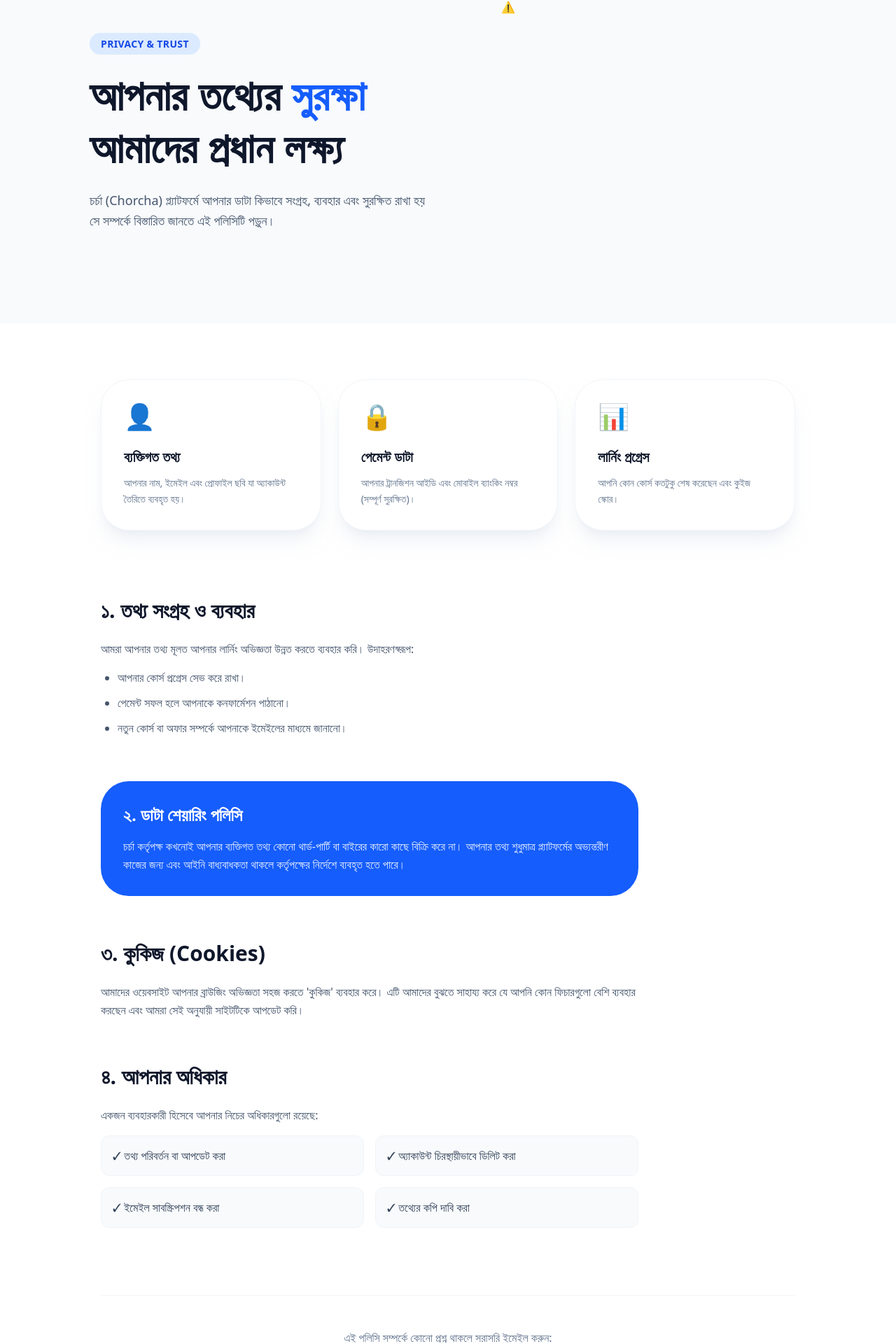
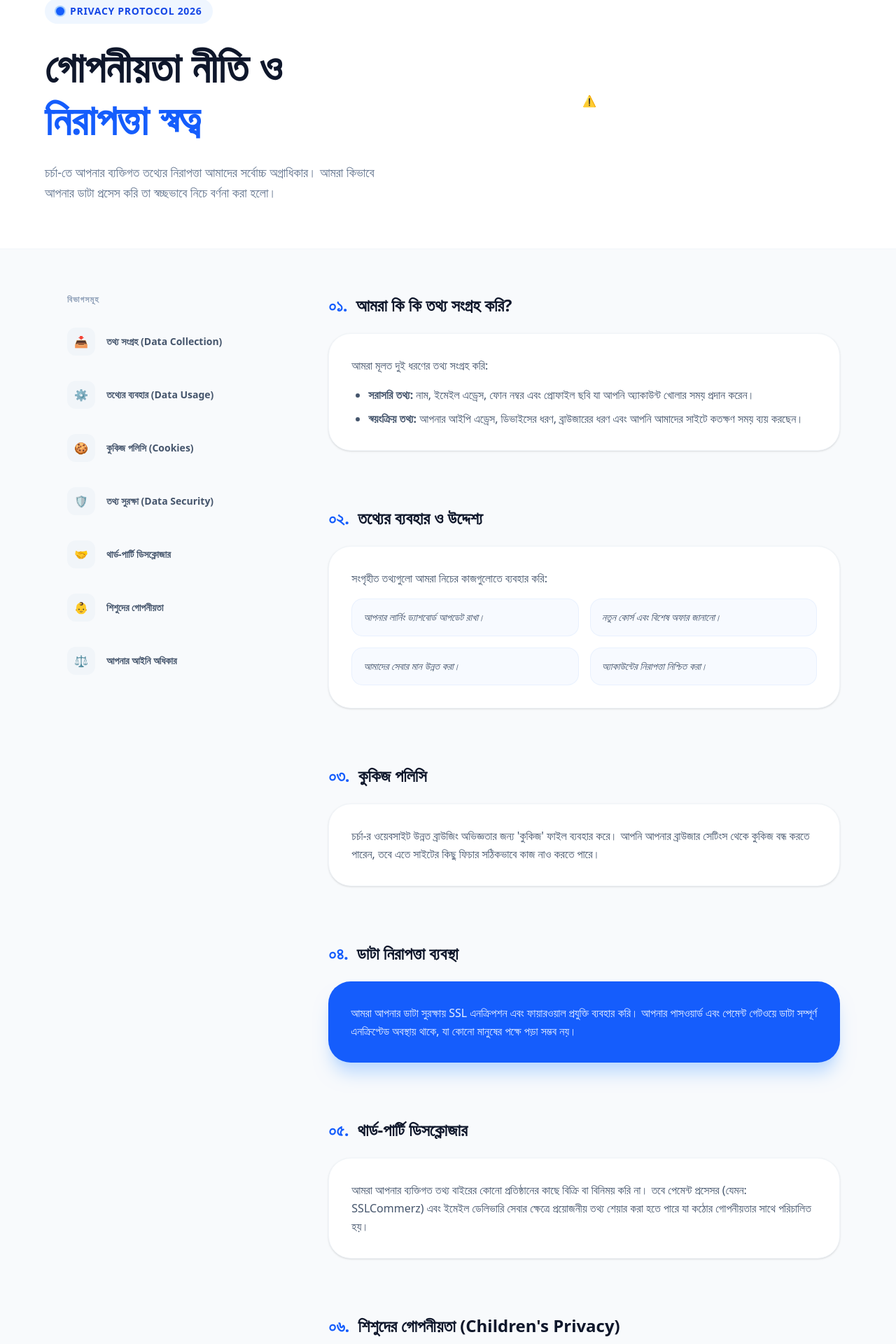
Before and after one commit to kousar-21/chorcha, a React (Vite) app: page /privacy in a window 1280 px wide. Shown: the part 195-2115 px from the top of the page at 70% size. Built offline with nearby package versions, Linux system fonts and the light colour scheme; no server answers.

Commit message:
updated privacy policy page

```diff
--- a/src/Pages/PrivacyPolicy.jsx
+++ b/src/Pages/PrivacyPolicy.jsx
@@ -2,45 +2,37 @@ import React from 'react';
 import { Player } from '@lottiefiles/react-lottie-player';
 
 const PrivacyPolicy = () => {
-  const dataUsage = [
-    {
-      title: "ব্যক্তিগত তথ্য",
-      desc: "আপনার নাম, ইমেইল এবং প্রোফাইল ছবি যা অ্যাকাউন্ট তৈরিতে ব্যবহৃত হয়।",
-      icon: "👤",
-      color: "blue"
-    },
-    {
-      title: "পেমেন্ট ডাটা",
-      desc: "আপনার ট্রানজিশন আইডি এবং মোবাইল ব্যাংকিং নম্বর (সম্পূর্ণ সুরক্ষিত)।",
-      icon: "🔒",
-      color: "green"
-    },
-    {
-      title: "লার্নিং প্রগ্রেস",
-      desc: "আপনি কোন কোর্স কতটুকু শেষ করেছেন এবং কুইজ স্কোর।",
-      icon: "📊",
-      color: "purple"
-    }
+  const sections = [
+    { id: 1, title: "তথ্য সংগ্রহ (Data Collection)", icon: "📥" },
+    { id: 2, title: "তথ্যের ব্যবহার (Data Usage)", icon: "⚙️" },
+    { id: 3, title: "কুকিজ পলিসি (Cookies)", icon: "🍪" },
+    { id: 4, title: "তথ্য সুরক্ষা (Data Security)", icon: "🛡️" },
+    { id: 5, title: "থার্ড-পার্টি ডিসক্লোজার", icon: "🤝" },
+    { id: 6, title: "শিশুদের গোপনীয়তা", icon: "👶" },
+    { id: 7, title: "আপনার আইনি অধিকার", icon: "⚖️" }
   ];
 
   return (
-    <div className="min-h-screen bg-white">
-      {/* Hero Header */}
-      <section className="bg-slate-50 pt-32 pb-20 px-4">
-        <div className="max-w-5xl mx-auto flex flex-col md:flex-row items-center gap-12">
-          <div className="md:w-1/2">
-            <span className="bg-blue-100 text-blue-700 px-4 py-1.5 rounded-full text-sm font-bold tracking-wide uppercase">
-              Privacy & Trust
+    <div className="min-h-screen bg-[#F8FAFC]">
+      {/* Hero Section */}
+      <header className="bg-white border-b border-slate-100 pt-32 pb-16 px-4">
+        <div className="max-w-6xl mx-auto flex flex-col md:flex-row items-center justify-between">
+          <div className="md:w-1/2 text-center md:text-left">
+            <div className="inline-flex items-center space-x-2 bg-blue-50 text-blue-700 px-4 py-2 rounded-full mb-6">
+              <span className="relative flex h-3 w-3">
+                <span className="animate-ping absolute inline-flex h-full w-full rounded-full bg-blue-400 opacity-75"></span>
+                <span className="relative inline-flex rounded-full h-3 w-3 bg-blue-600"></span>
               </span>
-            <h1 className="text-4xl md:text-6xl font-extrabold text-slate-900 mt-6 mb-6 leading-tight">
-              আপনার তথ্যের <span className="text-blue-600">সুরক্ষা</span> আমাদের প্রধান লক্ষ্য
+              <span className="text-sm font-bold uppercase tracking-wider">Privacy Protocol 2026</span>
+            </div>
+            <h1 className="text-4xl md:text-6xl font-black text-slate-900 mb-6 leading-tight">
+              গোপনীয়তা নীতি ও <br/><span className="text-blue-600">নিরাপত্তা স্বত্ব</span>
             </h1>
-            <p className="text-slate-600 text-lg leading-relaxed">
-              চর্চা (Chorcha) প্ল্যাটফর্মে আপনার ডাটা কিভাবে সংগ্রহ, ব্যবহার এবং সুরক্ষিত রাখা হয় সে সম্পর্কে বিস্তারিত জানতে এই পলিসিটি পড়ুন।
+            <p className="text-slate-500 text-lg max-w-lg leading-relaxed">
+              চর্চা-তে আপনার ব্যক্তিগত তথ্যের নিরাপত্তা আমাদের সর্বোচ্চ অগ্রাধিকার। আমরা কিভাবে আপনার ডাটা প্রসেস করি তা স্বচ্ছভাবে নিচে বর্ণনা করা হলো।
             </p>
           </div>
-          <div className="md:w-1/2 flex justify-center">
-            <div className="w-72 h-72 md:w-96 md:h-96">
+          <div className="md:w-1/2 max-w-sm">
             <Player
               autoplay
               loop
@@ -49,76 +41,129 @@ const PrivacyPolicy = () => {
             />
           </div>
         </div>
+      </header>
+
+      <main className="max-w-6xl mx-auto py-16 px-4 grid grid-cols-1 lg:grid-cols-12 gap-12">
+
+        {/* Navigation Sidebar */}
+        <nav className="lg:col-span-4 hidden lg:block">
+          <div className="sticky top-32 space-y-1">
+            <h3 className="text-slate-400 font-bold text-xs uppercase mb-4 px-4 tracking-widest">বিভাগসমূহ</h3>
+            {sections.map((s) => (
+              <a
+                key={s.id}
+                href={`#section-${s.id}`}
+                className="flex items-center p-4 rounded-2xl text-slate-600 hover:bg-white hover:text-blue-600 hover:shadow-sm transition-all group"
+              >
+                <span className="w-10 h-10 flex items-center justify-center bg-slate-100 rounded-xl mr-4 group-hover:bg-blue-50 transition-colors">{s.icon}</span>
+                <span className="font-bold text-sm">{s.title}</span>
+              </a>
+            ))}
+          </div>
+        </nav>
+
+        {/* Policy Content */}
+        <div className="lg:col-span-8 space-y-20">
+
+          {/* Section 1 */}
+          <section id="section-1" className="scroll-mt-32">
+            <h2 className="text-2xl font-bold text-slate-900 mb-6 flex items-center">
+              <span className="text-blue-600 mr-3">০১.</span> আমরা কি কি তথ্য সংগ্রহ করি?
+            </h2>
+            <div className="bg-white p-8 rounded-[2rem] border border-slate-100 shadow-sm text-slate-600 leading-relaxed space-y-4">
+              <p>আমরা মূলত দুই ধরণের তথ্য সংগ্রহ করি:</p>
+              <ul className="list-disc ml-6 space-y-2">
+                <li><strong>সরাসরি তথ্য:</strong> নাম, ইমেইল এড্রেস, ফোন নম্বর এবং প্রোফাইল ছবি যা আপনি অ্যাকাউন্ট খোলার সময় প্রদান করেন।</li>
+                <li><strong>স্বয়ংক্রিয় তথ্য:</strong> আপনার আইপি এড্রেস, ডিভাইসের ধরণ, ব্রাউজারের ধরণ এবং আপনি আমাদের সাইটে কতক্ষণ সময় ব্যয় করছেন।</li>
+              </ul>
             </div>
           </section>
 
-      {/* Main Content */}
-      <main className="max-w-5xl mx-auto py-20 px-4">
-
-        {/* Data Cards Section */}
-        <div className="grid grid-cols-1 md:grid-cols-3 gap-6 mb-24">
-          {dataUsage.map((item, index) => (
-            <div key={index} className="p-8 rounded-[2.5rem] bg-white border border-slate-100 shadow-xl shadow-slate-200/50 hover:-translate-y-2 transition-transform duration-300">
-              <div className="text-4xl mb-6">{item.icon}</div>
-              <h3 className="text-xl font-bold text-slate-900 mb-3">{item.title}</h3>
-              <p className="text-slate-500 text-sm leading-relaxed">{item.desc}</p>
+          {/* Section 2 */}
+          <section id="section-2" className="scroll-mt-32">
+            <h2 className="text-2xl font-bold text-slate-900 mb-6 flex items-center">
+              <span className="text-blue-600 mr-3">০২.</span> তথ্যের ব্যবহার ও উদ্দেশ্য
+            </h2>
+            <div className="bg-white p-8 rounded-[2rem] border border-slate-100 shadow-sm text-slate-600 leading-relaxed space-y-4">
+              <p>সংগৃহীত তথ্যগুলো আমরা নিচের কাজগুলোতে ব্যবহার করি:</p>
+              <div className="grid grid-cols-1 md:grid-cols-2 gap-4 mt-4">
+                <div className="p-4 bg-blue-50/50 rounded-2xl border border-blue-100/50 italic text-sm">আপনার লার্নিং ড্যাশবোর্ড আপডেট রাখা।</div>
+                <div className="p-4 bg-blue-50/50 rounded-2xl border border-blue-100/50 italic text-sm">নতুন কোর্স এবং বিশেষ অফার জানানো।</div>
+                <div className="p-4 bg-blue-50/50 rounded-2xl border border-blue-100/50 italic text-sm">আমাদের সেবার মান উন্নত করা।</div>
+                <div className="p-4 bg-blue-50/50 rounded-2xl border border-blue-100/50 italic text-sm">অ্যাকাউন্টের নিরাপত্তা নিশ্চিত করা।</div>
               </div>
-          ))}
             </div>
-
-        {/* Detailed Sections */}
-        <div className="space-y-16 max-w-3xl">
-          <section>
-            <h2 className="text-3xl font-bold text-slate-900 mb-6">১. তথ্য সংগ্রহ ও ব্যবহার</h2>
-            <p className="text-slate-600 leading-relaxed mb-4">
-              আমরা আপনার তথ্য মূলত আপনার লার্নিং অভিজ্ঞতা উন্নত করতে ব্যবহার করি। উদাহরণস্বরূপ:
-            </p>
-            <ul className="list-disc ml-6 space-y-3 text-slate-600">
-              <li>আপনার কোর্স প্রগ্রেস সেভ করে রাখা।</li>
-              <li>পেমেন্ট সফল হলে আপনাকে কনফার্মেশন পাঠানো।</li>
-              <li>নতুন কোর্স বা অফার সম্পর্কে আপনাকে ইমেইলের মাধ্যমে জানানো।</li>
-            </ul>
           </section>
 
-          <section className="p-8 bg-blue-600 rounded-[2.5rem] text-white">
-            <h2 className="text-2xl font-bold mb-4">২. ডাটা শেয়ারিং পলিসি</h2>
-            <p className="opacity-90 leading-relaxed">
-              চর্চা কর্তৃপক্ষ কখনোই আপনার ব্যক্তিগত তথ্য কোনো থার্ড-পার্টি বা বাইরের কারো কাছে বিক্রি করে না। আপনার তথ্য শুধুমাত্র প্ল্যাটফর্মের অভ্যন্তরীণ কাজের জন্য এবং আইনি বাধ্যবাধকতা থাকলে কর্তৃপক্ষের নির্দেশে ব্যবহৃত হতে পারে।
-            </p>
+          {/* Section 3 */}
+          <section id="section-3" className="scroll-mt-32">
+            <h2 className="text-2xl font-bold text-slate-900 mb-6 flex items-center">
+              <span className="text-blue-600 mr-3">০৩.</span> কুকিজ পলিসি
+            </h2>
+            <div className="bg-white p-8 rounded-[2rem] border border-slate-100 shadow-sm text-slate-600 leading-relaxed">
+              <p>চর্চা-র ওয়েবসাইট উন্নত ব্রাউজিং অভিজ্ঞতার জন্য 'কুকিজ' ফাইল ব্যবহার করে। আপনি আপনার ব্রাউজার সেটিংস থেকে কুকিজ বন্ধ করতে পারেন, তবে এতে সাইটের কিছু ফিচার সঠিকভাবে কাজ নাও করতে পারে।</p>
+            </div>
           </section>
 
-          <section>
-            <h2 className="text-3xl font-bold text-slate-900 mb-6">৩. কুকিজ (Cookies)</h2>
-            <p className="text-slate-600 leading-relaxed">
-              আমাদের ওয়েবসাইট আপনার ব্রাউজিং অভিজ্ঞতা সহজ করতে 'কুকিজ' ব্যবহার করে। এটি আমাদের বুঝতে সাহায্য করে যে আপনি কোন ফিচারগুলো বেশি ব্যবহার করছেন এবং আমরা সেই অনুযায়ী সাইটটিকে আপডেট করি।
+          {/* Section 4 */}
+          <section id="section-4" className="scroll-mt-32">
+            <h2 className="text-2xl font-bold text-slate-900 mb-6 flex items-center">
+              <span className="text-blue-600 mr-3">০৪.</span> ডাটা নিরাপত্তা ব্যবস্থা
+            </h2>
+            <div className="bg-blue-600 p-8 rounded-[2rem] text-white shadow-xl shadow-blue-200">
+              <p className="leading-relaxed opacity-90">
+                আমরা আপনার ডাটা সুরক্ষায় SSL এনক্রিপশন এবং ফায়ারওয়াল প্রযুক্তি ব্যবহার করি। আপনার পাসওয়ার্ড এবং পেমেন্ট গেটওয়ে ডাটা সম্পূর্ণ এনক্রিপ্টেড অবস্থায় থাকে, যা কোনো মানুষের পক্ষে পড়া সম্ভব নয়।
               </p>
+            </div>
           </section>
 
-          <section>
-            <h2 className="text-3xl font-bold text-slate-900 mb-6">৪. আপনার অধিকার</h2>
-            <p className="text-slate-600 leading-relaxed mb-4">
-              একজন ব্যবহারকারী হিসেবে আপনার নিচের অধিকারগুলো রয়েছে:
-            </p>
-            <div className="grid grid-cols-1 sm:grid-cols-2 gap-4">
-              <div className="p-4 bg-slate-50 rounded-xl font-medium text-slate-700 border border-slate-100">✓ তথ্য পরিবর্তন বা আপডেট করা</div>
-              <div className="p-4 bg-slate-50 rounded-xl font-medium text-slate-700 border border-slate-100">✓ অ্যাকাউন্ট চিরস্থায়ীভাবে ডিলিট করা</div>
-              <div className="p-4 bg-slate-50 rounded-xl font-medium text-slate-700 border border-slate-100">✓ ইমেইল সাবস্ক্রিপশন বন্ধ করা</div>
-              <div className="p-4 bg-slate-50 rounded-xl font-medium text-slate-700 border border-slate-100">✓ তথ্যের কপি দাবি করা</div>
+          {/* Section 5 */}
+          <section id="section-5" className="scroll-mt-32">
+            <h2 className="text-2xl font-bold text-slate-900 mb-6 flex items-center">
+              <span className="text-blue-600 mr-3">০৫.</span> থার্ড-পার্টি ডিসক্লোজার
+            </h2>
+            <div className="bg-white p-8 rounded-[2rem] border border-slate-100 shadow-sm text-slate-600 leading-relaxed">
+              <p>আমরা আপনার ব্যক্তিগত তথ্য বাইরের কোনো প্রতিষ্ঠানের কাছে বিক্রি বা বিনিময় করি না। তবে পেমেন্ট প্রসেসর (যেমন: SSLCommerz) এবং ইমেইল ডেলিভারি সেবার ক্ষেত্রে প্রয়োজনীয় তথ্য শেয়ার করা হতে পারে যা কঠোর গোপনীয়তার সাথে পরিচালিত হয়।</p>
             </div>
           </section>
+
+          {/* Section 6 */}
+          <section id="section-6" className="scroll-mt-32">
+            <h2 className="text-2xl font-bold text-slate-900 mb-6 flex items-center">
+              <span className="text-blue-600 mr-3">০৬.</span> শিশুদের গোপনীয়তা (Children's Privacy)
+            </h2>
+            <div className="bg-white p-8 rounded-[2rem] border border-slate-100 shadow-sm text-slate-600 leading-relaxed">
+              <p>আমাদের প্ল্যাটফর্ম মূলত ১৩ বছরের উর্ধ্বে শিক্ষার্থীদের জন্য। আমরা জেনেশুনে ১৩ বছরের নিচের শিশুদের কোনো তথ্য সংগ্রহ করি না। যদি আপনি অভিভাবক হিসেবে জানতে পারেন আপনার সন্তান আমাদের তথ্য দিয়েছে, তবে আমাদের সাথে যোগাযোগ করুন; আমরা তা দ্রুত মুছে দেব।</p>
             </div>
+          </section>
 
-        {/* Final Note */}
-        <div className="mt-24 pt-12 border-t border-slate-100 text-center">
-          <p className="text-slate-500 mb-2">এই পলিসি সম্পর্কে কোনো প্রশ্ন থাকলে সরাসরি ইমেইল করুন:</p>
-          <a href="mailto:privacy@chorcha.com" className="text-blue-600 font-bold text-xl hover:underline">
-            privacy@chorcha.com
-          </a>
+          {/* Section 7 */}
+          <section id="section-7" className="scroll-mt-32">
+            <h2 className="text-2xl font-bold text-slate-900 mb-6 flex items-center">
+              <span className="text-blue-600 mr-3">০৭.</span> আপনার আইনি অধিকার ও নিয়ন্ত্রণ
+            </h2>
+            <div className="bg-white p-8 rounded-[2rem] border border-slate-100 shadow-sm text-slate-600 space-y-4">
+              <p>আপনার ব্যক্তিগত তথ্যের উপর আপনার পূর্ণ নিয়ন্ত্রণ রয়েছে। আপনি যেকোনো সময়:</p>
+              <ul className="space-y-3 font-medium text-slate-800">
+                <li className="flex items-center"><span className="w-2 h-2 bg-blue-600 rounded-full mr-3"></span> আপনার প্রোফাইল তথ্য এডিট করতে পারেন।</li>
+                <li className="flex items-center"><span className="w-2 h-2 bg-blue-600 rounded-full mr-3"></span> প্রমোশনাল ইমেইল আন-সাবস্ক্রাইব করতে পারেন।</li>
+                <li className="flex items-center"><span className="w-2 h-2 bg-blue-600 rounded-full mr-3"></span> অ্যাকাউন্ট ডিলিট করার অনুরোধ জানাতে পারেন।</li>
+              </ul>
+            </div>
+          </section>
+
         </div>
       </main>
 
-      <footer className="bg-slate-900 py-12 px-4 text-center">
-        <p className="text-slate-400 text-sm">© ২০২৬ চর্চা লার্নিং প্ল্যাটফর্ম। আপনার প্রাইভেসির সুরক্ষা আমাদের অঙ্গীকার।</p>
+      {/* Footer Info */}
+      <footer className="bg-slate-900 py-16 px-4 text-center">
+        <p className="text-slate-400 mb-4">এই পলিসি সম্পর্কে কোনো প্রশ্ন বা অভিযোগ থাকলে সরাসরি ইমেইল করুন:</p>
+        <a href="mailto:privacy@chorcha.com" className="text-2xl font-black text-white hover:text-blue-400 transition-colors">
+          privacy@chorcha.com
+        </a>
+        <div className="mt-12 text-slate-500 text-sm italic">
+          © ২০২৬ চর্চা লার্নিং প্ল্যাটফর্ম। আপনার বিশ্বাস আমাদের শক্তি।
+        </div>
       </footer>
     </div>
   );
```
Lines whose indentation alone changed are shown as unchanged.
